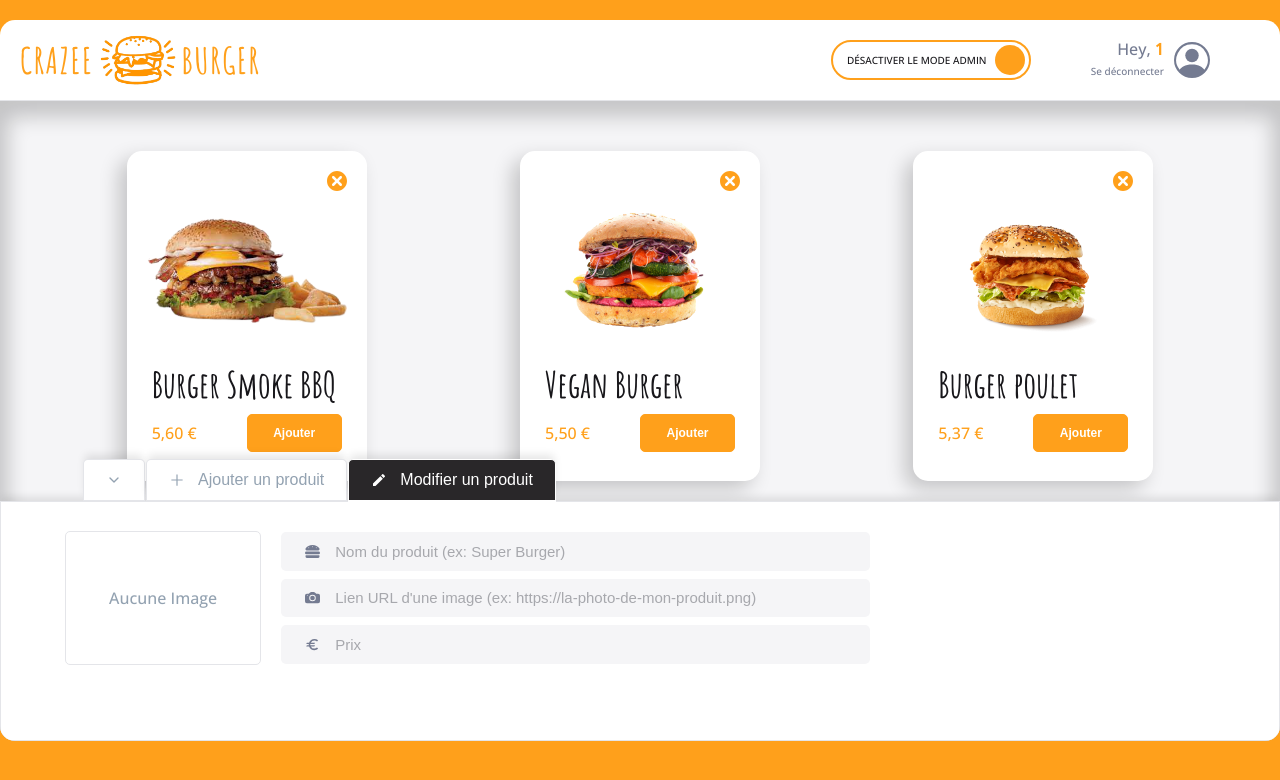
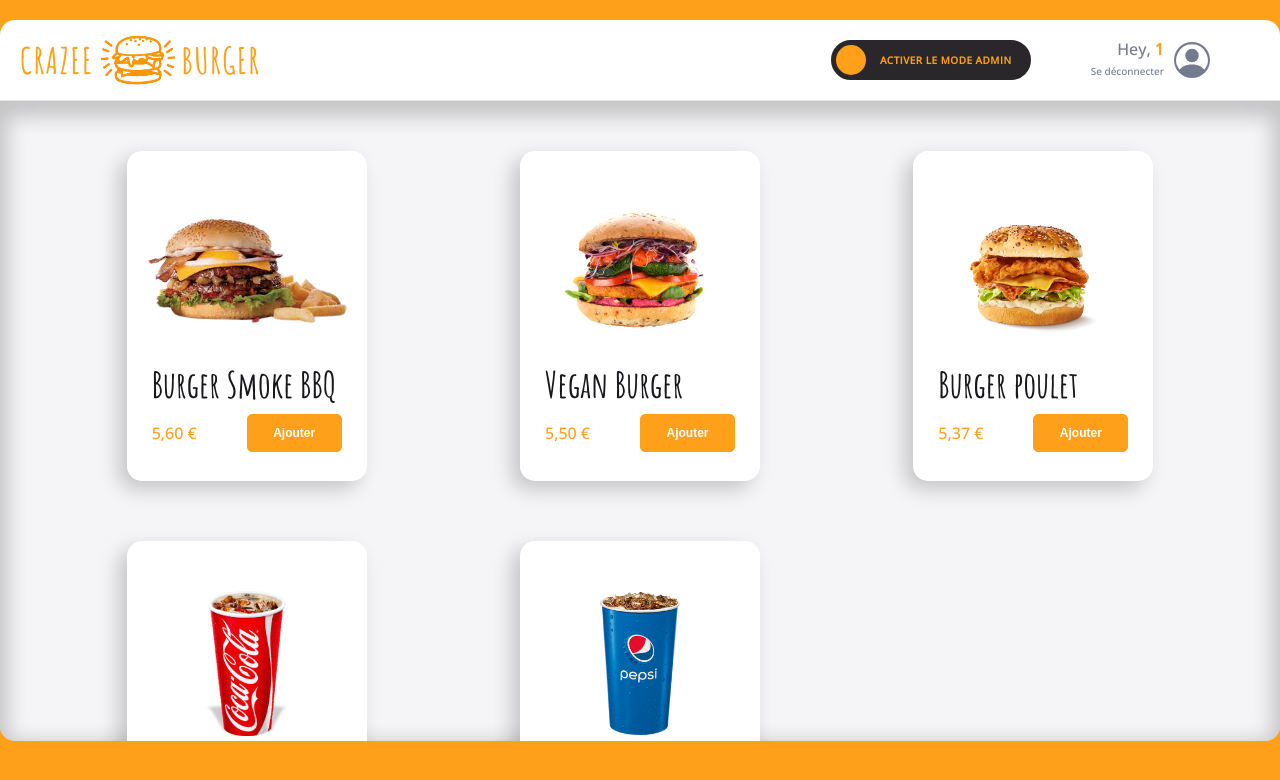
Before and after one commit to Benaldev/Crazee-burger, a React (Vite) app: page /order/1 in a window 1280 px wide. Shown: the top 780 px of the page. Built offline with nearby package versions, Linux system fonts and the light colour scheme.

Commit message:
✨ F09: ADMIN > Always open EditPanel with the right product clicked on in the form

```diff
--- a/src/components/pages/order/Main/Menu/Menu.jsx
+++ b/src/components/pages/order/Main/Menu/Menu.jsx
@@ -18,10 +18,15 @@ export default function Menu() {
     resetMenu,
     setProductSelected,
     productSelected,
+    setIsCollapsed,
+    setCurrentTabSelected,
   } = useContext(OrderContext);
 
   const handleClick = (idProductClicked) => {
     if (!isModeAdmin) return;
+
+    setIsCollapsed(false);
+    setCurrentTabSelected("edit");
     const productClickedOn = menu.find((produit) => {
       return produit.id === idProductClicked;
     });
--- a/src/components/pages/order/OrderPage.jsx
+++ b/src/components/pages/order/OrderPage.jsx
@@ -9,9 +9,9 @@ import { EMPTY_PRODUCT } from "../../../enums/product";
 import { deepClone } from "../../../utils/array";
 
 export default function OrderPage() {
-  const [isModeAdmin, setIsModeAdmin] = useState(true);
+  const [isModeAdmin, setIsModeAdmin] = useState(false);
   const [isCollapsed, setIsCollapsed] = useState(false);
-  const [currentTabSelected, setCurrentTabSelected] = useState("edit");
+  const [currentTabSelected, setCurrentTabSelected] = useState("add");
   const [menu, setMenu] = useState(fakeMenu.MEDIUM);
   const [newProduct, setNewProduct] = useState(EMPTY_PRODUCT);
   const [productSelected, setProductSelected] = useState(EMPTY_PRODUCT);
```
